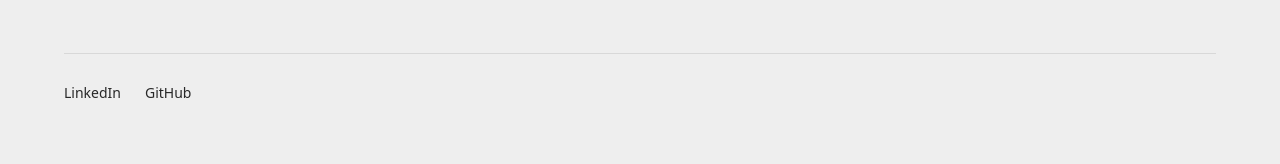
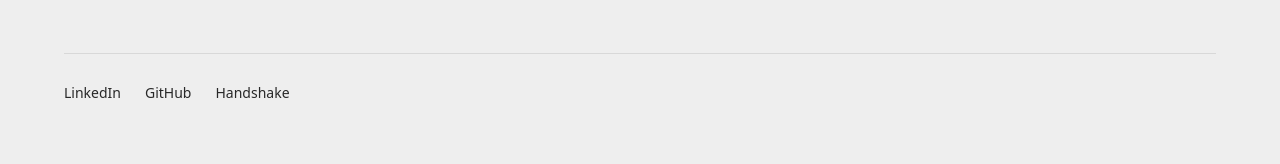
Before and after one commit to StevenRodriguezAnalyst/StevenRodriguezAnalyst.github.io, a React (Vite) app: page / in a window 1280 px wide. Shown: the part 6889-7053 px from the top of the page. Built offline with nearby package versions, Linux system fonts and the light colour scheme.

Commit message:
Match Pokémon heading style and add Handshake contact link

```diff
--- a/src/data/portfolio.ts
+++ b/src/data/portfolio.ts
@@ -4,6 +4,7 @@ export const portfolio = {
   "location": "Orange County, California",
   "email": "Stevenrodriguez618@gmail.com",
   "github": "https://github.com/StevenRodriguezAnalyst",
+  "handshake": "https://app.joinhandshake.com/profiles/stevenrodriguezanalyst",
   "linkedin": "https://www.linkedin.com/in/steven-rodriguez-data-analyst",
   "resumeAvailable": true,
   "bio": "I’m Steven, a Compliance & Data Analyst at RentReporters, a fintech company helping renters build credit. My experience combines data analytics, compliance operations, CRM systems, and workflow automation. I graduated Cum Laude from CSU Fullerton with a B.A. in Business Administration, concentrating in Marketing and Information Systems.",
--- a/src/main.tsx
+++ b/src/main.tsx
@@ -269,7 +269,7 @@ function App() {
 </a>
 </div>
 <div className="socials">
-<a href={p.linkedin} target="_blank" rel="noreferrer">LinkedIn</a>{p.github?<a href={p.github} target="_blank" rel="noreferrer">GitHub</a>:<span>GitHub · coming soon</span>}{!p.email&&<span>Email · coming soon</span>}</div>
+<a href={p.linkedin} target="_blank" rel="noreferrer">LinkedIn</a>{p.github?<a href={p.github} target="_blank" rel="noreferrer">GitHub</a>:<span>GitHub · coming soon</span>}<a href={p.handshake} target="_blank" rel="noreferrer">Handshake</a>{!p.email&&<span>Email · coming soon</span>}</div>
 </section>
 </main>
 <footer>© {new Date().getFullYear()} Steven Rodriguez <span className="mono">0 errors · 1 analyst found</span>
--- a/src/pokemon-project.tsx
+++ b/src/pokemon-project.tsx
@@ -156,7 +156,7 @@ function ProjectPage() {
       <section className="project-page-hero">
         <div>
           <div className="eyebrow"><span className="square"/> PERSONAL N8N AUTOMATION / CASE STUDY</div>
-          <h1>Pokémon of the Day<br/><span className="serif">email.</span></h1>
+          <h1>Pokémon of the Day<br/><span className="muted">email.</span></h1>
           <p className="lead">A personal automation project that turns live Pokémon data into a polished daily email for subscribed friends.</p>
         </div>
         <div className="project-page-meta">
```
